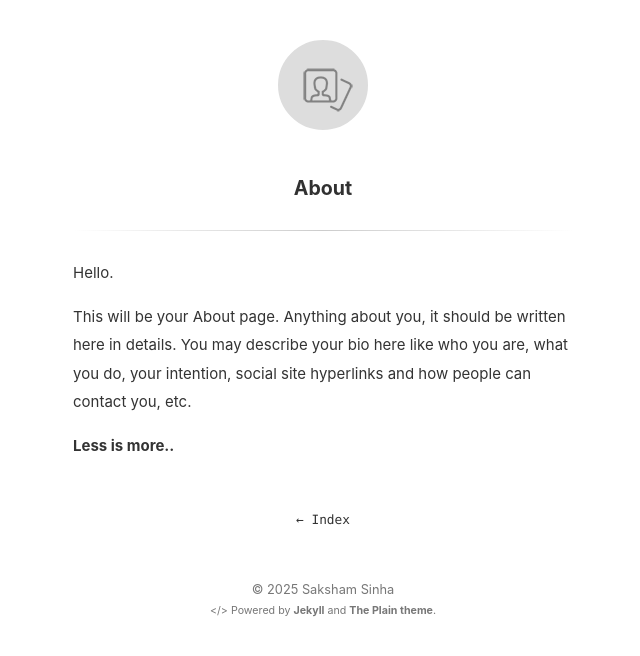
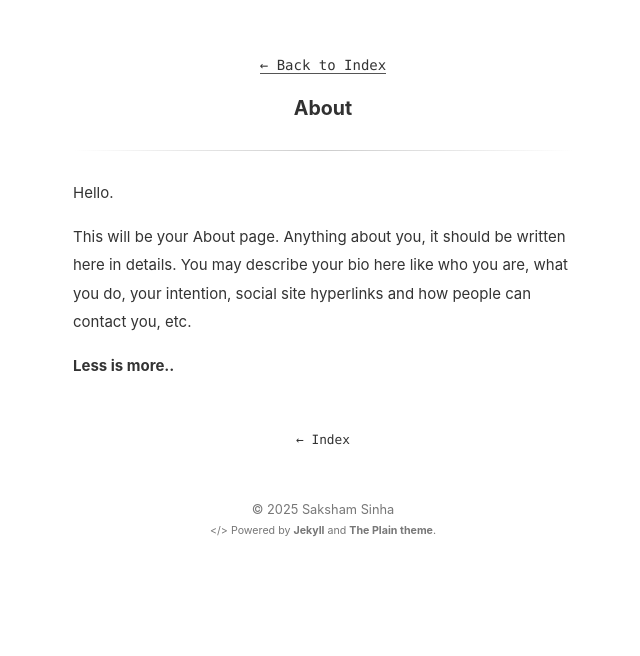
Before and after one commit to sinhaha99/sinhaha99.github.io, a Jekyll site: the page built from about.md, in a window 1280 px wide. Shown: the top 656 px of the page, without its empty margins (317-957 px from the left). Built offline with Jekyll 4.4.1, drawn with Linux system fonts in a browser that asks for light colours.

Commit message:
Remove logo container completely on individual posts, replace with simple back link

```diff
--- a/_includes/header.html
+++ b/_includes/header.html
@@ -8,11 +8,9 @@
 
 </aside>
 {% else %}
-<aside class="logo">
-	<a href="/">
-		<span class="logo-prompt code">Back to Index</span>
-	</a>
-</aside>
+<div style="text-align: center; margin: 20px 0;">
+	<a href="/" class="logo-prompt code">← Back to Index</a>
+</div>
 {% endif %}
 
 {% if page.url == '/index.html' or page.url == '/' %}
```
